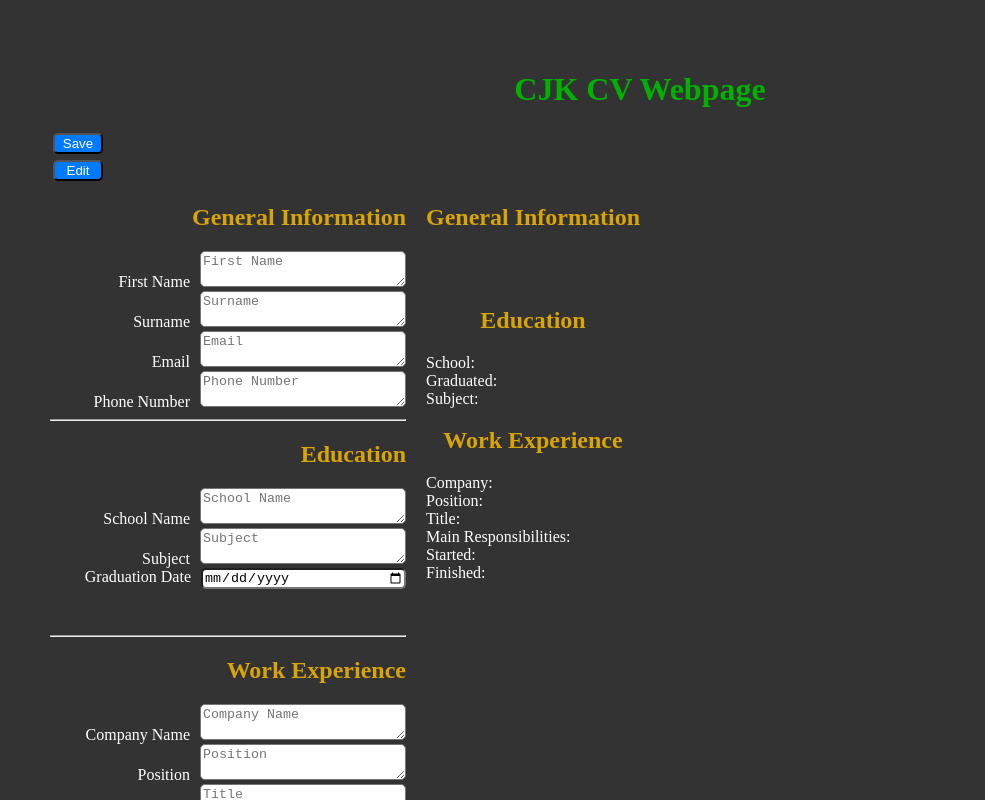
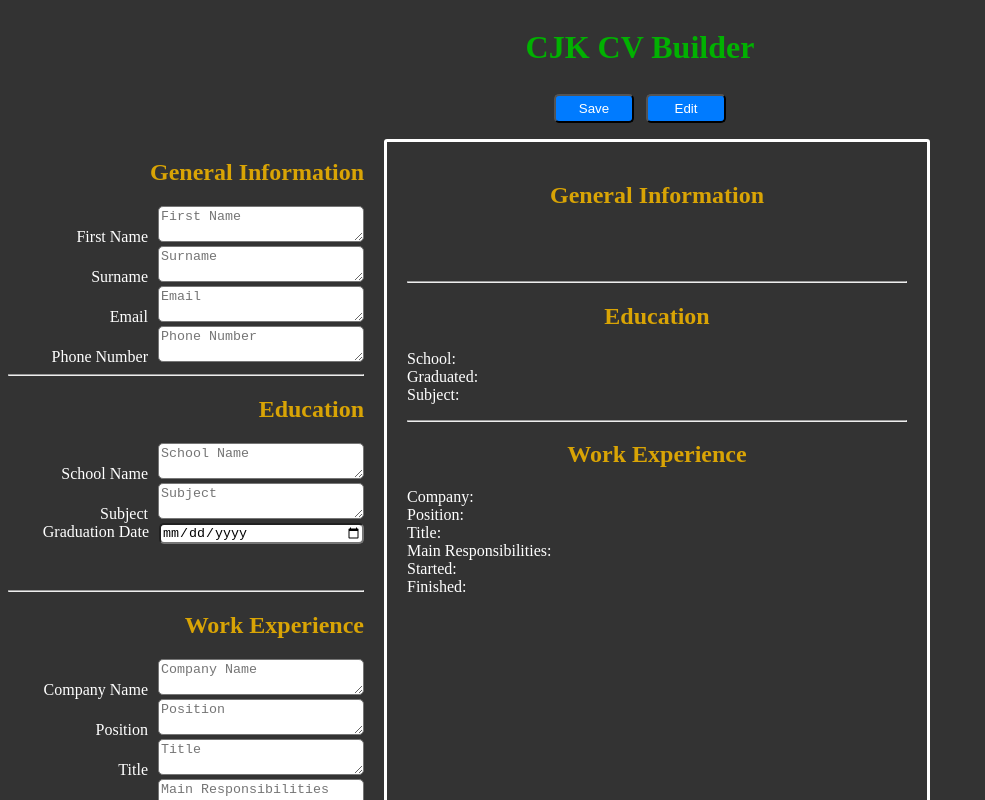
Before and after one commit to ChrisKnowles53/odin-cv-project, a React (Vite) app in the folder CV-Project/: page / in a window 1280 px wide. Shown: the top 800 px of the page, without its empty margins (0-985 px from the left). Built offline with nearby package versions, Linux system fonts and the light colour scheme.

Commit message:
some styling added

```diff
--- a/CV-Project/src/App.jsx
+++ b/CV-Project/src/App.jsx
@@ -113,9 +113,13 @@ function App() {
 
   return (
     <div className="mainContainer">
-      <h1>CJK CV Webpage</h1>
-      <Button text="Save" onClick={handleButtonClick} actionType="save" />
-      <Button text="Edit" onClick={handleButtonClick} actionType="edit" />
+      <div className="stickyHeader">
+        <h1>CJK CV Builder</h1>
+        <div className="buttons">
+          <Button text="Save" onClick={handleButtonClick} actionType="save" />
+          <Button text="Edit" onClick={handleButtonClick} actionType="edit" />
+        </div>
+      </div>
       <div className="content">
         <div className="inputSection">
           <GeneralInformation
@@ -155,6 +159,7 @@ function App() {
               <br /> {savedEmail}
               <br /> {savedPhoneNumber}
             </p>
+            <hr />
           </div>
           <div className="displayEducation">
             <h2>Education</h2>
@@ -164,6 +169,7 @@ function App() {
               Graduated: {savedGraduationDate} <br />
               Subject: {savedSubjectStudied}
             </p>
+            <hr />
           </div>
           <div className="displayWorkExperience">
             <h2>Work Experience</h2>
--- a/CV-Project/src/components/DateInput.jsx
+++ b/CV-Project/src/components/DateInput.jsx
@@ -1,6 +1,6 @@
 /* eslint-disable react/prop-types */
 
-export default function DateInputField({ label, graduationDate, setName }) {
+export default function DateInputField({ label, inputDate, setName }) {
   return (
     <>
       <label className="inputLabel" htmlFor="html">
@@ -9,10 +9,10 @@ export default function DateInputField({ label, graduationDate, setName }) {
       <input
         className="input"
         type="date"
-        value={graduationDate}
+        value={inputDate}
         onChange={(event) => setName(event.target.value)}
       ></input>
-      <h2>{graduationDate}</h2>
+      <h2>{inputDate}</h2>
     </>
   );
 }
--- a/CV-Project/src/index.css
+++ b/CV-Project/src/index.css
@@ -4,15 +4,25 @@
   --green: #01b101;
   --offBlack: #333;
   --white: #ffffff;
-  margin: 10px;
   color: var(--white);
+  background-color: var(--offBlack);
+  padding: 0;
+}
+#root {
+  padding: 0;
+}
+
+body {
+  margin: o;
   background-color: var(--offBlack);
 }
 
-body {
+.stickyHeader {
+  position: sticky;
+  top: 0;
+  z-index: 1000;
   background-color: var(--offBlack);
 }
-
 h1 {
   color: var(--green);
 }
@@ -47,8 +57,13 @@ h2 {
   border-radius: 5px;
   background-color: var(--blue);
   color: var(--white);
-  margin: 3px;
-  width: 50px;
+  margin: 6px;
+  width: 80px;
+  padding: 5px;
+}
+
+.buttons {
+  margin-bottom: 10px;
 }
 
 .generalDetails,
@@ -61,3 +76,10 @@ h2 {
 p {
   text-align: left;
 }
+
+.displaySection {
+  border: solid 3px var(--white);
+  padding: 20px;
+  width: 500px;
+  border-radius: 3px;
+}
```
